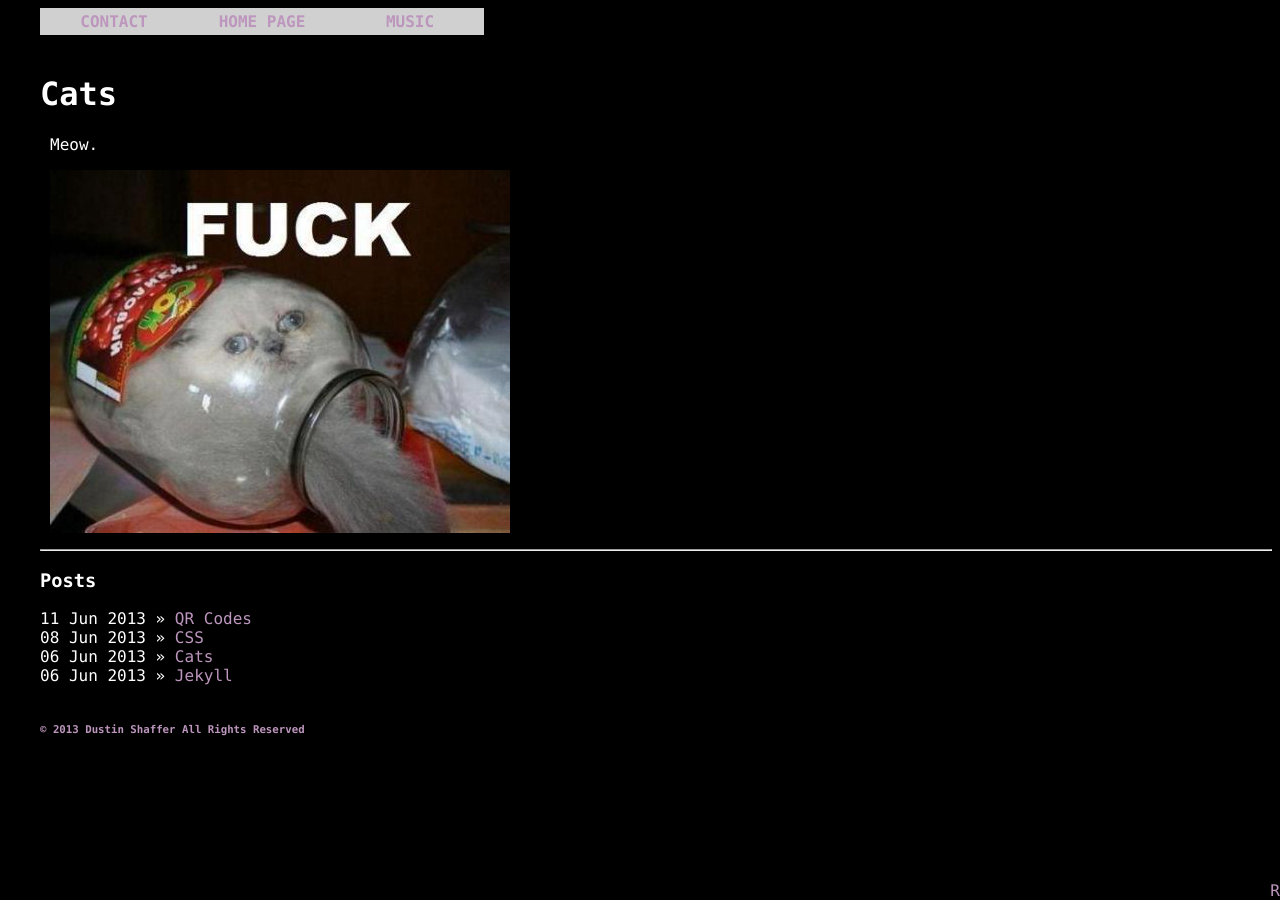
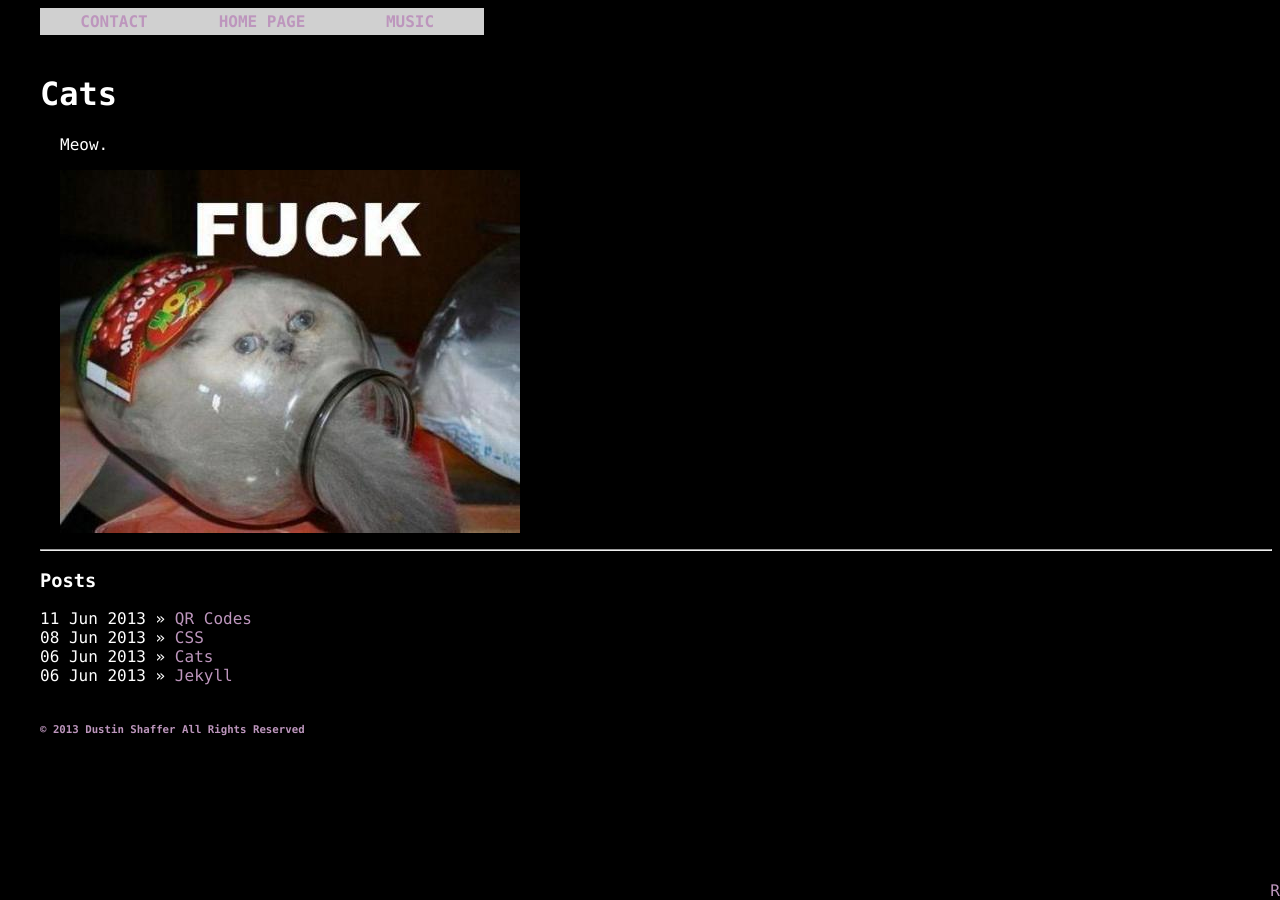
Before and after one commit to misterdustinface/misterdustinface.github.io, a Jekyll site: the page built from _posts/2013-6-6-cats.md, in a window 1280 px wide. Built offline with Jekyll 4.4.1, drawn with Linux system fonts in a browser that asks for light colours; comment, search, counter and statistics services are not loaded.

Commit message:
Update theme.css

```diff
--- a/css/theme1/theme.css
+++ b/css/theme1/theme.css
@@ -1,5 +1,5 @@
-head{font-family:"Lucida Console", Monaco, monospace; color:#ffffff; background-color:#000000; margin-left:40px;}
-p   {font-family:"Lucida Console", Monaco, monospace; color:#ffffff; background-color:#000000; margin-left:10px;}
+head{font-family:"Lucida Console", Monaco, monospace; color:#ffffff; background-color:#000000; margin-left:60px;}
+p   {font-family:"Lucida Console", Monaco, monospace; color:#ffffff; background-color:#000000; margin-left:20px;}
 body{font-family:"Lucida Console", Monaco, monospace; color:#ffffff; background-color:#000000; margin-left:40px;}
 
 /* List Stuff */
```
